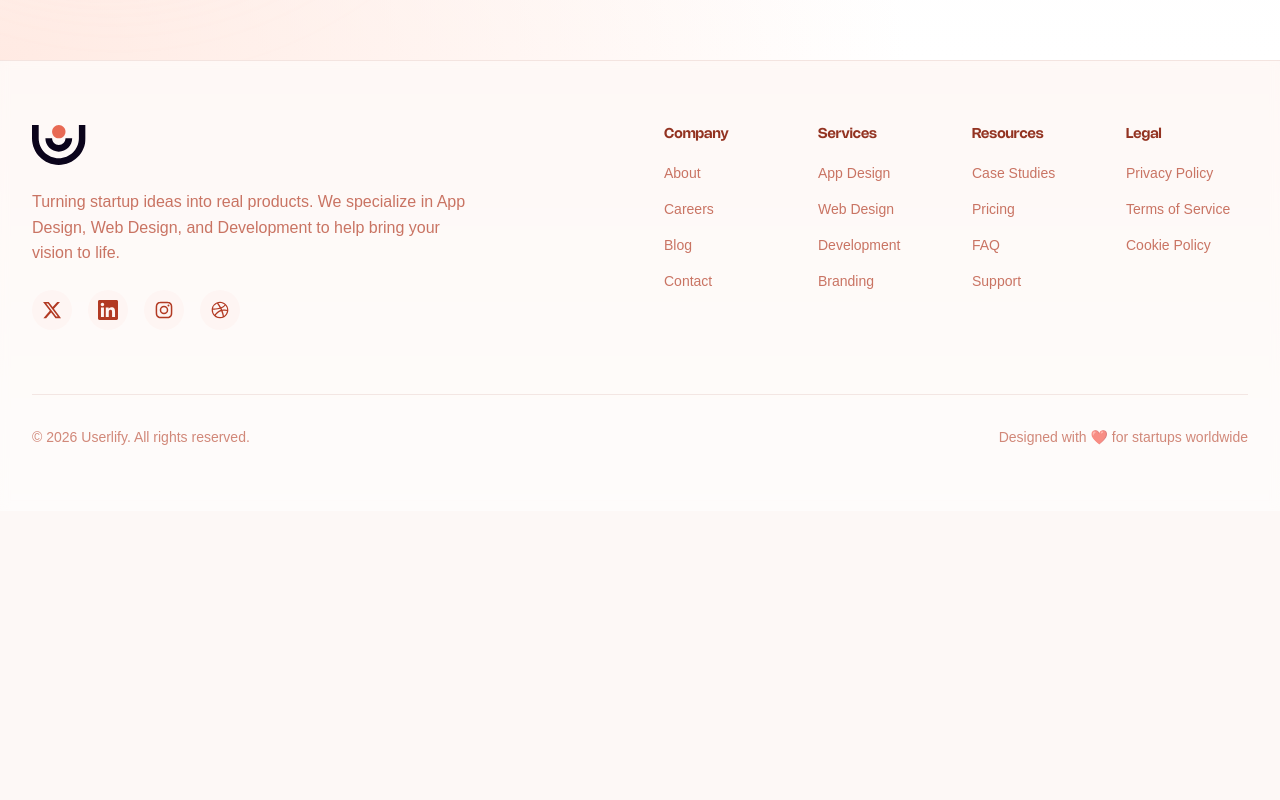
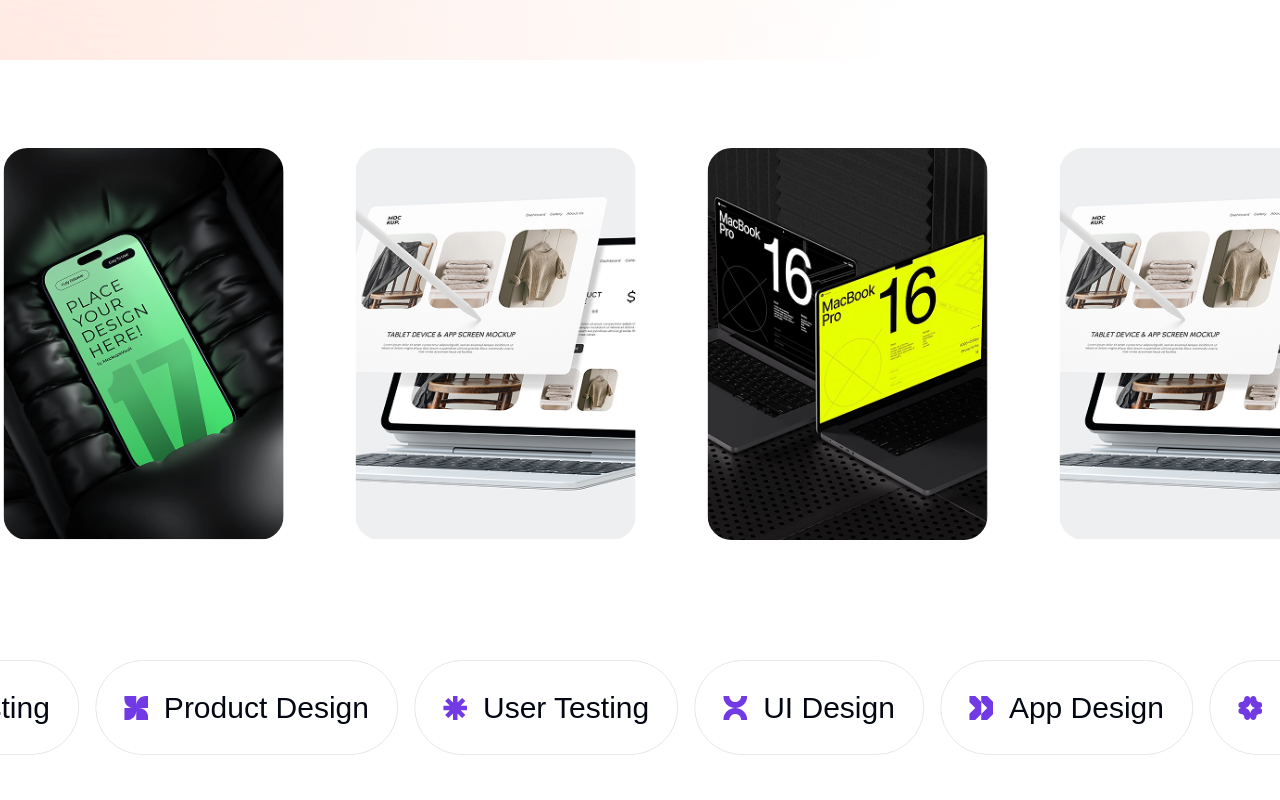
Before and after one commit to SparkStudio-Ltd/userlify, a Next.js app: page / in a window 1280 px wide. Shown: the part 740-1540 px from the top of the page. Before the commit the page ends 1251 px from the top, so only its background shows below. Built offline with nearby package versions, Linux system fonts and the light colour scheme; a web font is replaced by a local one.

Commit message:
feat: Implement image and service sliders with configuration and animations

```diff
--- /dev/null
+++ b/public/data/image-slider.json
@@ -0,0 +1,47 @@
+{
+  "slides": [
+    {
+      "id": 1,
+      "image": "/assets/images/sliderImg2.png",
+      "alt": "Device Screen Mockup"
+    },
+    {
+      "id": 2,
+      "image": "/assets/images/sliderImg3.png",
+      "alt": "Tablet and App Screen Mockup"
+    },
+    {
+      "id": 3,
+      "image": "/assets/images/sliderImg4.png",
+      "alt": "Mobile Phone Mockup"
+    },
+    {
+      "id": 4,
+      "image": "/assets/images/sliderImg5.png",
+      "alt": "Tablet Device Mockup"
+    },
+    {
+      "id": 5,
+      "image": "/assets/images/sliderImg2.png",
+      "alt": "MacBook and iPhone Mockup"
+    },
+    {
+      "id": 6,
+      "image": "/assets/images/sliderImg3.png",
+      "alt": "iPhone Pro Mockup"
+    }
+  ],
+  "config": {
+    "direction": "rtl",
+    "loop": true,
+    "mode": "center",
+    "aspectRatio": "5:7",
+    "padding": {
+      "vertical": "24px",
+      "horizontal": "16px"
+    },
+    "borderRadius": "24px",
+    "gap": "40px",
+    "animation": "smooth"
+  }
+}
--- /dev/null
+++ b/public/data/service-slider.json
@@ -0,0 +1,63 @@
+{
+  "services": [
+    {
+      "id": 1,
+      "name": "Product Design",
+      "icon": "/assets/icons/Vector1.svg"
+    },
+    {
+      "id": 2,
+      "name": "User Testing",
+      "icon": "/assets/icons/Vector3.svg"
+    },
+    {
+      "id": 3,
+      "name": "UI Design",
+      "icon": "/assets/icons/Vector5.svg"
+    },
+    {
+      "id": 4,
+      "name": "App Design",
+      "icon": "/assets/icons/Vector2.svg"
+    },
+    {
+      "id": 5,
+      "name": "User Testing",
+      "icon": "/assets/icons/Vector4.svg"
+    },
+    {
+      "id": 6,
+      "name": "App Design",
+      "icon": "/assets/icons/Vector6.svg"
+    },
+    {
+      "id": 7,
+      "name": "User Testing",
+      "icon": "/assets/icons/Vector1.svg"
+    }
+  ],
+  "config": {
+    "direction": "ltr",
+    "loop": true,
+    "iconSize": "24px",
+    "font": {
+      "family": "Nohemi",
+      "size": "30px",
+      "weight": "regular"
+    },
+    "padding": {
+      "vertical": "24px",
+      "horizontal": "28px"
+    },
+    "border": {
+      "width": "1px",
+      "color": "#E8E6E6"
+    },
+    "borderRadius": "56px",
+    "gap": "16px",
+    "animation": "smooth"
+  },
+  "spacing": {
+    "betweenSliders": "96px"
+  }
+}
--- a/src/app/page.tsx
+++ b/src/app/page.tsx
@@ -1,5 +1,6 @@
+import { Footer } from '@/components/layout/Footer';
 import { Header } from '@/components/layout/Header';
-import { Footer } from '@/components/layout/Footer';
+import { SliderSection } from '@/components/sections';
 import { HeroSection } from '@/components/sections/HeroSection';
 
 export default function HomePage() {
@@ -8,7 +9,7 @@ export default function HomePage() {
       <Header />
       <main>
         <HeroSection />
-        {/* Additional sections will be added here */}
+        <SliderSection />
       </main>
       <Footer />
     </>
--- /dev/null
+++ b/src/components/sections/SliderSection.tsx
@@ -0,0 +1,20 @@
+import imageSliderData from '@/../public/data/image-slider.json';
+import serviceSliderData from '@/../public/data/service-slider.json';
+import { ImageSlider, ServiceSlider } from '@/components/sliders';
+
+export default function SliderSection() {
+    return (
+        <section className="w-full py-16 bg-white">
+            <div className="w-full">
+                {/* Image Slider - Right to Left */}
+                <ImageSlider slides={imageSliderData.slides} />
+
+                {/* Gap between sliders - 96px */}
+                <div className="h-24" />
+
+                {/* Service Slider - Left to Right */}
+                <ServiceSlider services={serviceSliderData.services} />
+            </div>
+        </section>
+    );
+}
--- a/src/components/sections/index.ts
+++ b/src/components/sections/index.ts
@@ -1 +1,2 @@
 export { HeroSection } from './HeroSection';
+export { default as SliderSection } from './SliderSection';
--- /dev/null
+++ b/src/components/sliders/ImageSlider.tsx
@@ -0,0 +1,70 @@
+'use client';
+
+import gsap from 'gsap';
+import Image from 'next/image';
+import { useEffect, useRef } from 'react';
+
+interface ImageSlide {
+    id: number;
+    image: string;
+    alt: string;
+}
+
+interface ImageSliderProps {
+    slides: ImageSlide[];
+}
+
+export default function ImageSlider({ slides }: ImageSliderProps) {
+    const sliderRef = useRef<HTMLDivElement>(null);
+    const animationRef = useRef<gsap.core.Tween | null>(null);
+
+    useEffect(() => {
+        if (!sliderRef.current) return;
+
+        const slider = sliderRef.current;
+        const slideWidth = slider.querySelector('.slide-item')?.clientWidth || 0;
+        const totalWidth = slideWidth * slides.length;
+
+        // Clone slides for seamless loop
+        const firstClone = slider.innerHTML;
+        slider.innerHTML = firstClone + firstClone;
+
+        // GSAP animation - right to left (x from 0 to negative)
+        animationRef.current = gsap.to(slider, {
+            x: -totalWidth,
+            duration: 30,
+            ease: 'none',
+            repeat: -1,
+            modifiers: {
+                x: gsap.utils.unitize((x) => parseFloat(x) % totalWidth),
+            },
+        });
+
+        return () => {
+            animationRef.current?.kill();
+        };
+    }, [slides]);
+
+    return (
+        <div className="overflow-hidden w-full">
+            <div ref={sliderRef} className="flex gap-[40px]">
+                {slides.map((slide) => (
+                    <div
+                        key={slide.id}
+                        className="slide-item flex-shrink-0 py-6 px-4"
+                    >
+                        <div className="relative w-[280px] h-[392px] rounded-[24px] overflow-hidden">
+                            <Image
+                                src={slide.image}
+                                alt={slide.alt}
+                                fill
+                                className="object-cover"
+                                sizes="280px"
+                            />
+                        </div>
+                    </div>
+                ))}
+            </div>
+        </div>
+    );
+}
--- /dev/null
+++ b/src/components/sliders/ServiceSlider.tsx
@@ -0,0 +1,84 @@
+'use client';
+
+import gsap from 'gsap';
+import Image from 'next/image';
+import { useEffect, useRef } from 'react';
+
+interface Service {
+    id: number;
+    name: string;
+    icon: string;
+}
+
+interface ServiceSliderProps {
+    services: Service[];
+}
+
+export default function ServiceSlider({ services }: ServiceSliderProps) {
+    const sliderRef = useRef<HTMLDivElement>(null);
+    const animationRef = useRef<gsap.core.Tween | null>(null);
+
+    useEffect(() => {
+        if (!sliderRef.current) return;
+
+        const slider = sliderRef.current;
+        const firstItem = slider.querySelector('.service-item');
+        if (!firstItem) return;
+
+        const slideWidth = firstItem.clientWidth;
+        const gap = 16; // gap-4 = 16px
+        const itemWidthWithGap = slideWidth + gap;
+        const totalWidth = itemWidthWithGap * services.length;
+
+        // Clone services for seamless loop
+        const firstClone = slider.innerHTML;
+        slider.innerHTML = firstClone + firstClone;
+
+        // Set initial position to negative totalWidth for LTR animation
+        gsap.set(slider, { x: -totalWidth });
+
+        // GSAP animation - left to right (from negative to 0)
+        animationRef.current = gsap.to(slider, {
+            x: 0,
+            duration: 35,
+            ease: 'none',
+            repeat: -1,
+            modifiers: {
+                x: (x) => {
+                    const xVal = parseFloat(x);
+                    return `${((xVal % totalWidth) + totalWidth) % totalWidth - totalWidth}px`;
+                },
+            },
+        });
+
+        return () => {
+            animationRef.current?.kill();
+        };
+    }, [services]);
+
+    return (
+        <div className="overflow-hidden w-full">
+            <div ref={sliderRef} className="flex gap-4">
+                {services.map((service) => (
+                    <div
+                        key={service.id}
+                        className="service-item flex-shrink-0 flex items-center gap-4 py-6 px-7 border border-[#E8E6E6] rounded-[56px]"
+                    >
+                        <div className="relative w-6 h-6 flex-shrink-0">
+                            <Image
+                                src={service.icon}
+                                alt={service.name}
+                                fill
+                                className="object-contain"
+                                sizes="24px"
+                            />
+                        </div>
+                        <span className="text-[30px] font-normal whitespace-nowrap" style={{ fontFamily: 'Nohemi, sans-serif' }}>
+                            {service.name}
+                        </span>
+                    </div>
+                ))}
+            </div>
+        </div>
+    );
+}
--- /dev/null
+++ b/src/components/sliders/index.ts
@@ -0,0 +1,2 @@
+export { default as ImageSlider } from './ImageSlider';
+export { default as ServiceSlider } from './ServiceSlider';
```
